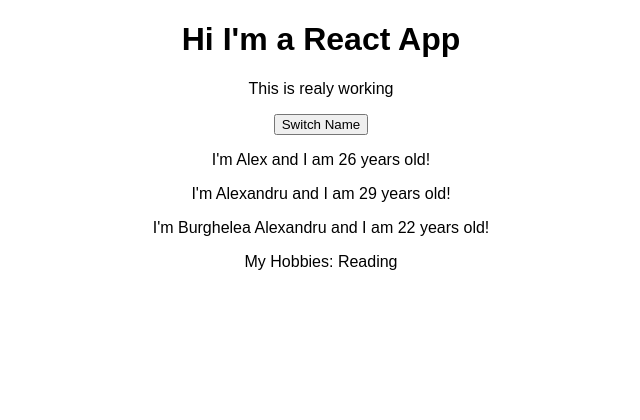
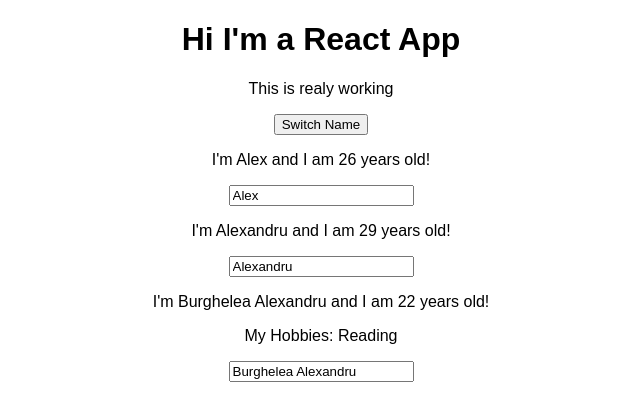
Before and after one commit to AlexBMA/reactWithMax, a React (Create React App) app in the folder firstApp/my-app/: page / in a window 1280 px wide. Shown: the top 420 px of the page, without its empty margins (319-959 px from the left). Built offline with nearby package versions, Linux system fonts and the light colour scheme.

Commit message:
2 way binding

```diff
--- a/firstApp/my-app/src/App.js
+++ b/firstApp/my-app/src/App.js
@@ -26,12 +26,25 @@ class App  extends Component {
     });
     };
 
+    nameChangeHandler = (event)=>{
+      this.setState({
+        persons : [
+          {name: 'Alex',age:26},
+          {name: event.target.value, age:29},
+          {name: 'Burghelea Alexandru', age:22}
+        ],
+        otherState: 'some other value'
+      });
+    };
+
     render () {
     return (
       <div className="App">
         <h1>Hi I'm a React App </h1>
         <p>This is realy working</p>
-        <button onClick={() => this.switchNameHandler("Alexandru Burghelea")} >Switch Name</button>
+
+        <button // this way is slower for function calls
+          onClick={() => this.switchNameHandler("Alexandru Burghelea")} >Switch Name</button>
         <Person
           name={this.state.persons[0].name}
           age={this.state.persons[0].age}/>
@@ -41,7 +54,9 @@ class App  extends Component {
         <Person
           name={this.state.persons[2].name}
           age={this.state.persons[2].age}
-          click={this.switchNameHandler.bind(this, "Alex!")}>
+          // this way is faster for function calls
+          click={this.switchNameHandler.bind(this, "Alex!")}
+          changed ={this.nameChangeHandler}>
           My Hobbies: Reading</Person>
       </div>
       );
--- a/firstApp/my-app/src/Person/Person.js
+++ b/firstApp/my-app/src/Person/Person.js
@@ -5,6 +5,7 @@ const person = (props) => {
     <div>
         <p onClick={props.click}>I'm  {props.name} and I am {props.age} years old!</p>
         <p>{props.children}</p>
+        <input type="text" onChange={props.changed} value={props.name}/>
     </div>
     )};
 
```
